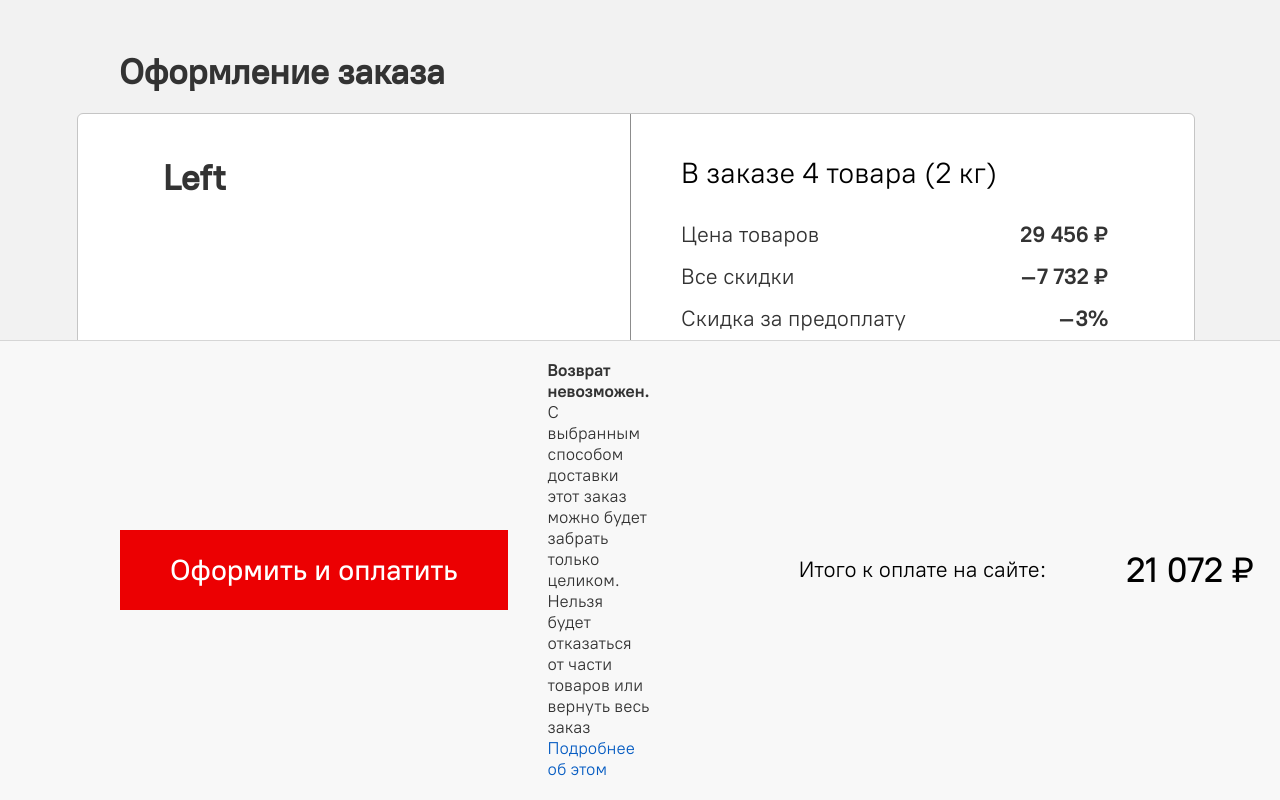
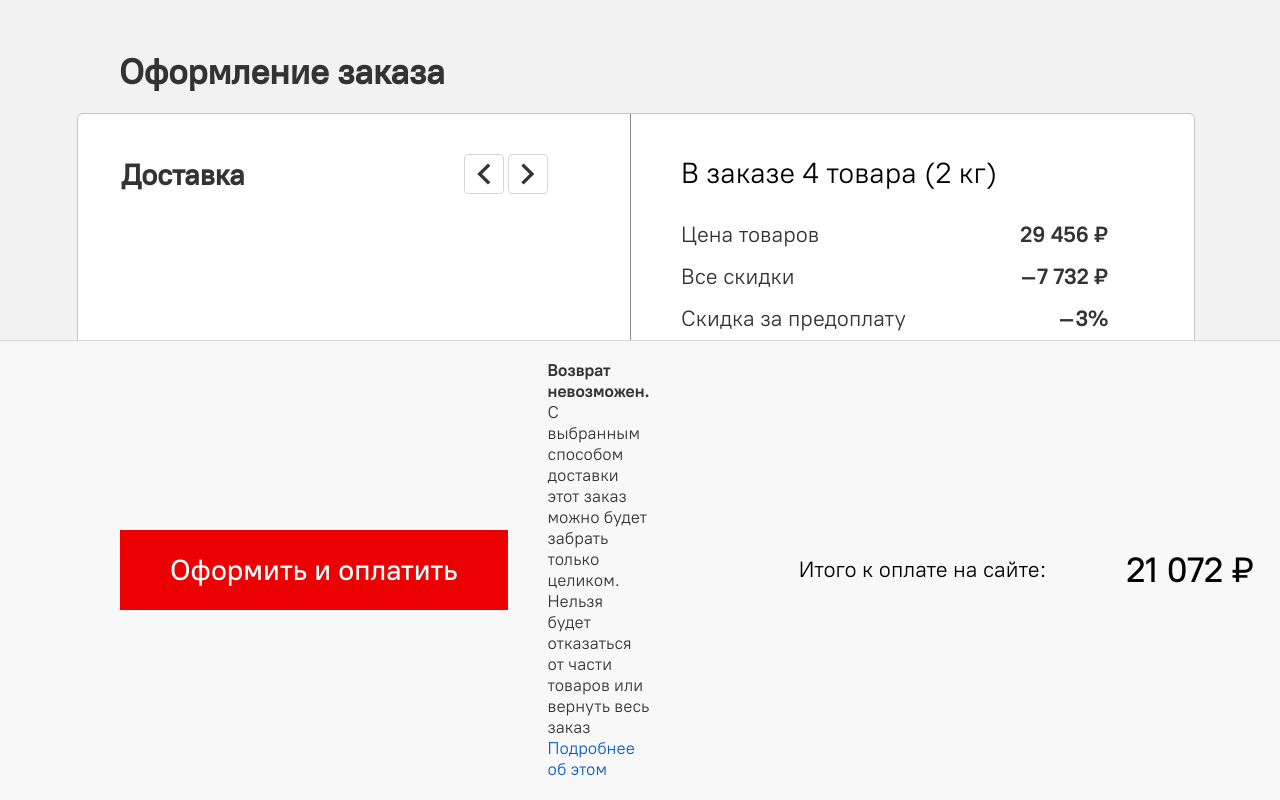
Before and after one commit to ChristinaBateman/test-checkout-page, a plain HTML site: page index.html in a window 1280 px wide. Drawn offline with Linux system fonts and the light colour scheme.

Commit message:
add left block header

```diff
--- a/css/global.css
+++ b/css/global.css
@@ -78,6 +78,43 @@ html {
     max-width: 625px;
     padding: 40px 86px 0 50px;
 }
+
+ .left-block h2 {
+    font-size: 29px;
+    line-height: 37px;
+    color: #333333;
+    font-family:'PT Root UI medium';
+ }
+
+ .left-block .header {
+     display: flex;
+     justify-content: space-between;
+     align-items: center;
+ }
+
+ .left-block .header .actions {
+     display: flex;
+ }
+
+ .left-block .header button {
+    cursor: pointer;
+    border: 1px solid #D6D6D6;
+    border-radius: 4px;
+    margin-left: 4px;
+    display: flex;
+    align-items: center;
+    justify-content: center;
+    font-size: 14px;
+    height: 40px;
+    width: 40px;
+    color: #D6D6D6;
+    background-color: #fff;
+    text-align: center;
+ }
+
+ .left-block .header button:hover {
+    border: 1px solid #000;
+ }
 
 .right-block .title span {
     font-size: 29px;
--- a/index.html
+++ b/index.html
@@ -11,7 +11,23 @@
     <div class="page">
         <h1>Оформление заказа</h1>
         <div class="checkout">
-            <div class="left-block"><h1>Left</h1></div>
+            <div class="left-block">
+                <div class="header">
+                    <h2>Доставка</h2>
+                    <div class="actions">
+                        <button>
+                            <svg xmlns="http://www.w3.org/2000/svg" width="14" height="22" viewBox="0 0 14 22" fill="none">
+                                <path d="M5.04634 11L13.2963 19.25L10.9397 21.6066L0.333008 11L10.9397 0.393311L13.2963 2.74998L5.04634 11Z" fill="#333333"/>
+                            </svg>
+                        </button>
+                        <button>
+                            <svg xmlns="http://www.w3.org/2000/svg" width="14" height="22" viewBox="0 0 14 22" fill="none">
+                                <path d="M8.58354 11L0.333544 19.25L2.69021 21.6066L13.2969 11L2.69021 0.393311L0.333544 2.74998L8.58354 11Z" fill="#333333"/>
+                            </svg>
+                        </button>
+                    </div>
+                </div>
+            </div>
             <div class="right-block">
                 <div class="title">
                     <span>В заказе 4 товара </span>
```
